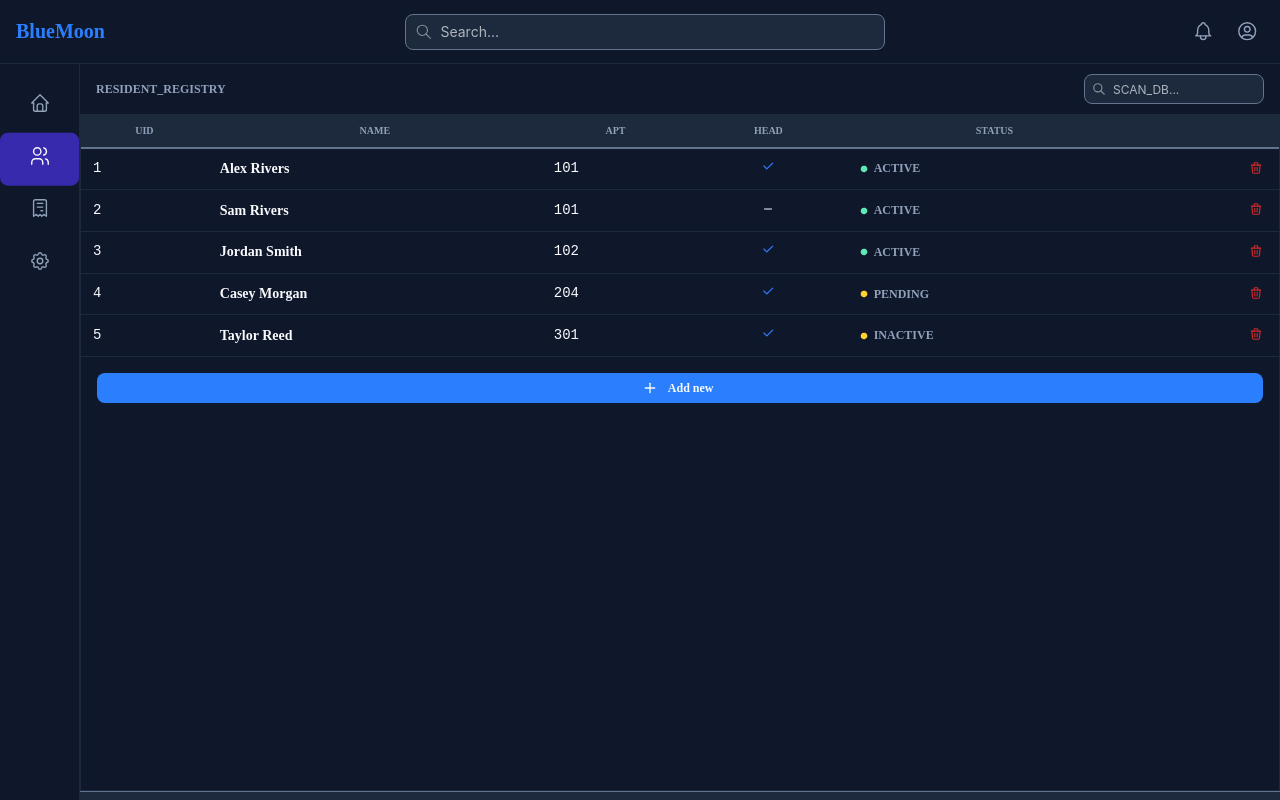
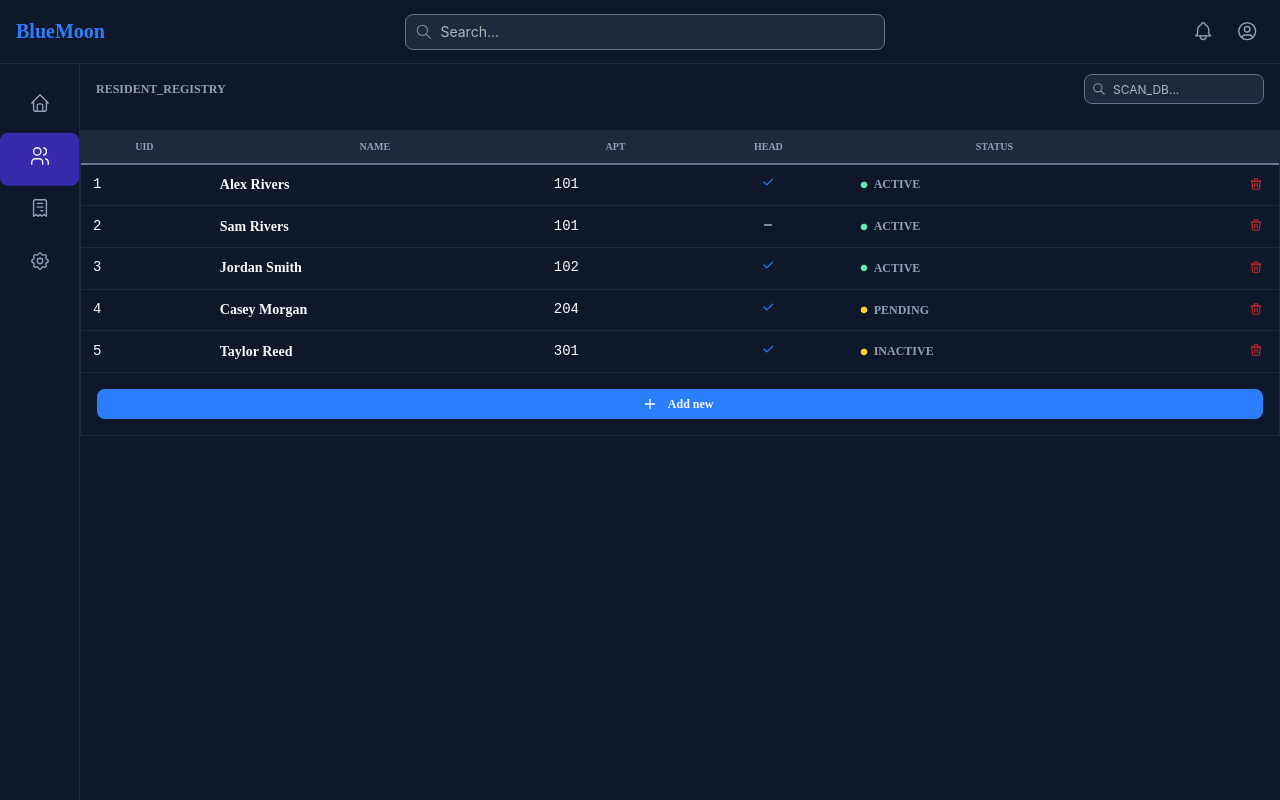
Before and after one commit to FairyHmm/BlueMoon, a React (Vite) app: page /residents in a window 1280 px wide. Built offline with nearby package versions, Linux system fonts and the light colour scheme.

Commit message:
fix: Remove footer in DataRegistry

```diff
--- a/src/components/DataRegistry.jsx
+++ b/src/components/DataRegistry.jsx
@@ -58,8 +58,7 @@ export default function DataRegistry({
   setSearchQuery,
 }) {
   return (
-    <Box className={drClasses["registry-root"]}>
-      <Stack gap={0} style={{ flex: 1, overflow: "hidden" }}>
+    <Stack className={drClasses["registry-root"]}>
       {/* Header with Search */}
       <Group justify="space-between" px="md" py="xs" align="center">
         <Text size="xs" fw={900} c="var(--color-text-muted)">
@@ -128,11 +127,5 @@ export default function DataRegistry({
         </Box>
       </Paper>
     </Stack>
-
-      <Box
-        className={drClasses["registry-footer"]}
-        style={{ height: "var(--spacing-xs)" }}
-      />
-    </Box>
   );
 }
--- a/src/styles/components/data-registry.module.css
+++ b/src/styles/components/data-registry.module.css
@@ -1,7 +1,6 @@
 .registry-root {
   display: flex;
   flex-direction: column;
-  height: calc(100vh - var(--bm-header-height));
   background-color: var(--color-bg-body);
 
   .registry-paper {
@@ -9,7 +8,6 @@
     background-color: var(--color-bg-body) !important;
     border: 1px solid var(--color-bg-card) !important;
     overflow-y: auto;
-    padding-bottom: 80px;
   }
 
   .registry-table {
@@ -30,10 +28,4 @@
       color: var(--color-text);
     }
   }
-
-  .registry-footer {
-    background-color: var(--color-bg-card);
-    border-top: 1px solid var(--color-border);
-    padding: 4px;
-  }
 }
```
Lines whose indentation alone changed are shown as unchanged.
